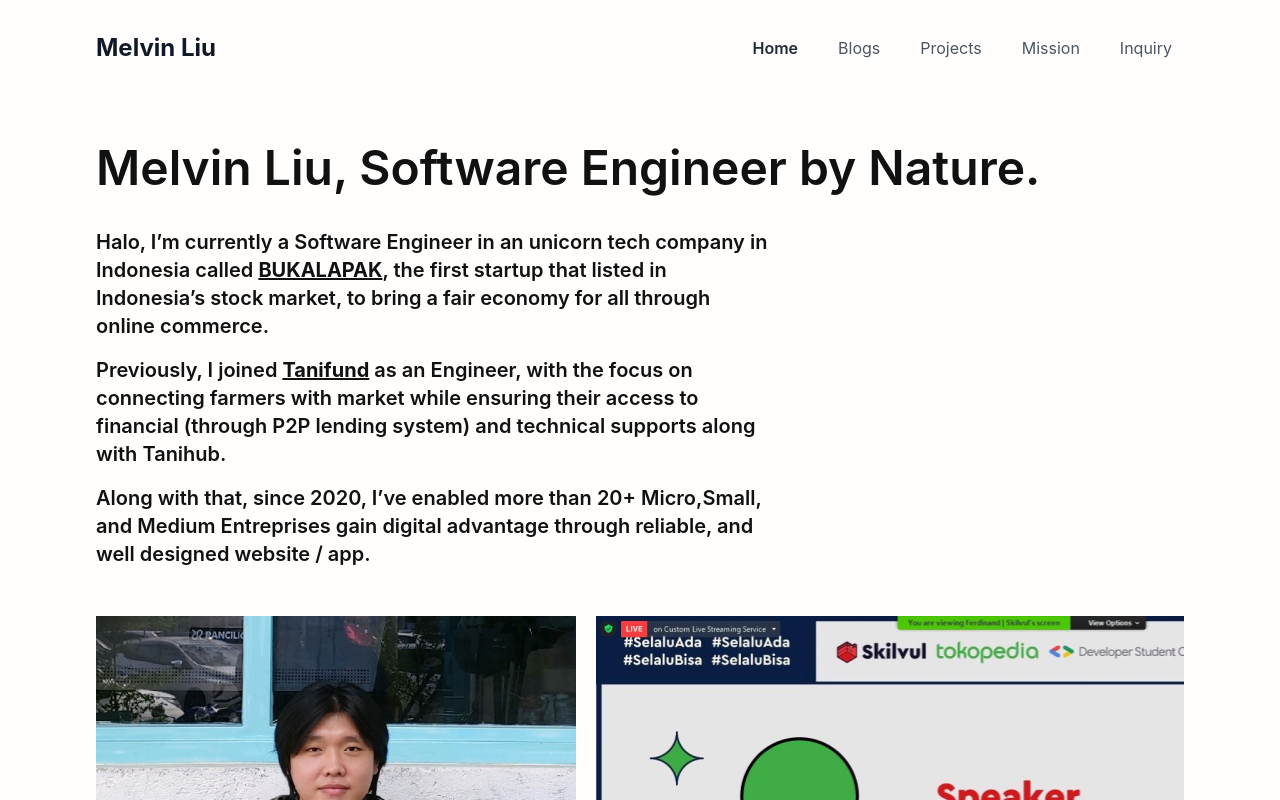
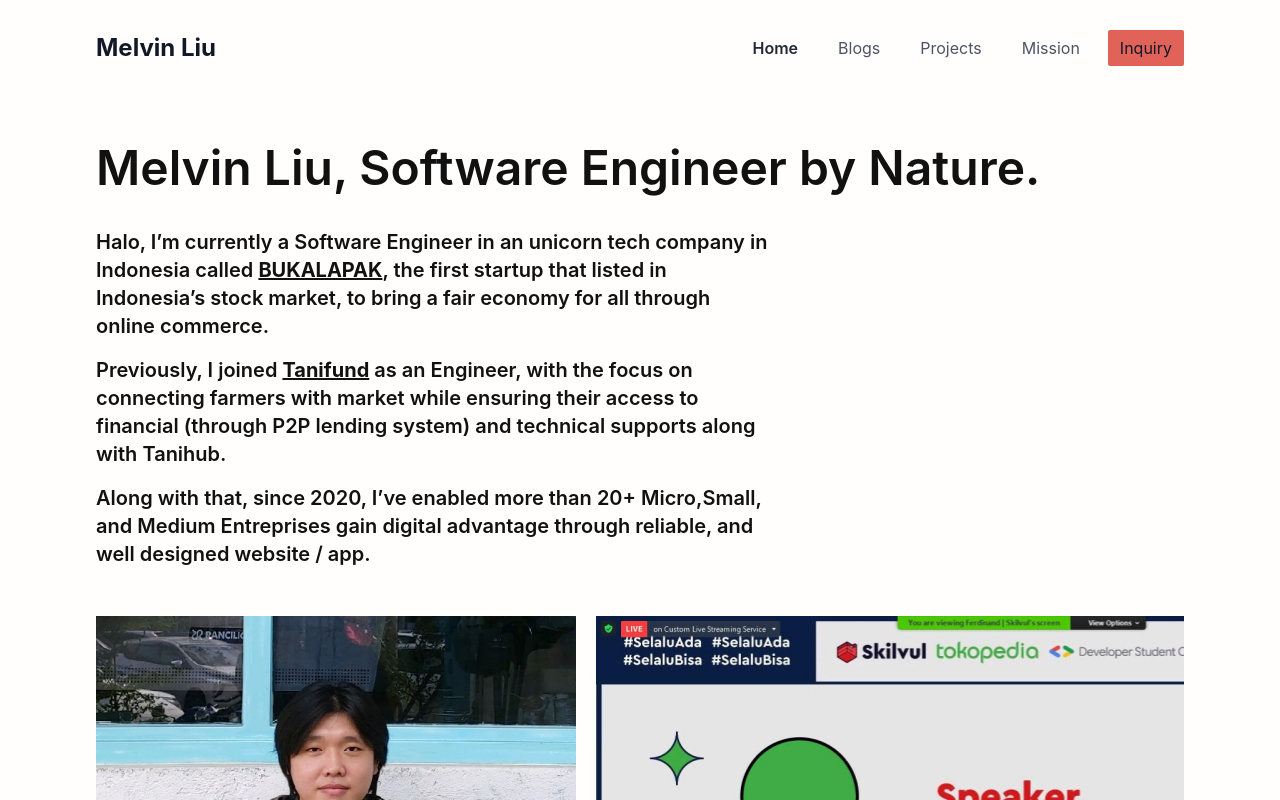
Before and after one commit to melvnl/melvinliu.com, a Next.js app: page / in a window 1280 px wide. Shown: the top 800 px of the page. Built offline with nearby package versions, Linux system fonts and the light colour scheme.

Commit message:
chores:adjust style inquiry nav item

```diff
--- a/components/Container.tsx
+++ b/components/Container.tsx
@@ -13,7 +13,8 @@
 
   return (
     <NextLink href={href}>
-      <a
+      {
+        text !== "Inquiry"? (<a
           className={cn(
             isActive
               ? 'font-semibold text-gray-800 '
@@ -22,7 +23,12 @@
           )}
         >
           <span className="capsize">{text}</span>
-      </a>
+        </a>):(<a
+          className="p-1 ml-4 sm:px-3 sm:py-2 rounded-sm bg-primaryRed hover:bg-opacity-80 transition-all">
+          <span className="capsize">{text}</span>
+        </a>)
+      }
+
     </NextLink>
   );
 }
```
Lines whose indentation alone changed are shown as unchanged.
